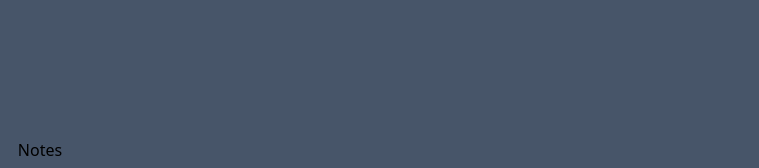
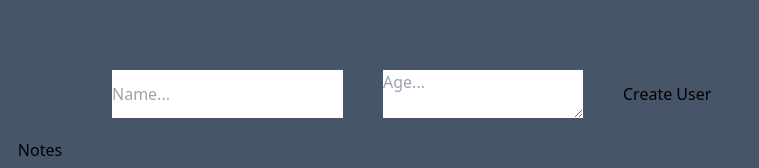
Before and after one commit to justin1494/notly, a React (Create React App) app in the folder client/: page / in a window 1280 px wide. Shown: the part 186-354 px from the top of the page, without its empty margins (0-759 px from the left). Built offline with nearby package versions, Linux system fonts and the light colour scheme; no server answers.

Commit message:
notes are refreshing after creating note

```diff
--- a/client/src/components/Note.js
+++ b/client/src/components/Note.js
@@ -1,4 +1,4 @@
-import React, { useEffect } from "react";
+import React, { useEffect, useState } from "react";
 import Axios from "axios";
 import { useSelector, useDispatch } from "react-redux";
 import { addNotes } from "../features/listOfNotes/listOfNotesSlice";
@@ -7,25 +7,79 @@ const Note = () => {
   const listOfNotes = useSelector((state) => state.listOfNotes.value);
   const dispatch = useDispatch();
 
-  useEffect(() => {
+  const [noteTitle, setNoteTitle] = useState("");
+  const [noteText, setNoteText] = useState("");
+
+  const handleNotesUpdate = () => {
     Axios.get("http://localhost:3001/getNotes").then((response) => {
       dispatch(addNotes(response.data || 0));
     });
+    console.log("done");
+  };
+
+  useEffect(() => {
+    handleNotesUpdate();
   }, []);
 
+  const createNote = () => {
+    Axios.post("http://localhost:3001/createNote", {
+      title: noteTitle,
+      text: noteText,
+    }).then(() => handleNotesUpdate());
+  };
+
+  const deleteNote = (noteId) => {
+    Axios.delete("http://localhost:3001/deleteNote", {
+      data: { _id: noteId },
+    });
+  };
+
   return (
+    <>
       <div className="flex justify-start items-start gap-10 flex-wrap">
         {listOfNotes.map((note) => {
           return (
-          <div className="w-48 max-h-fit bg-orange-200 rounded-md overflow-hidden">
+            <div
+              className="w-48 max-h-fit bg-orange-200 rounded-md overflow-hidden"
+              data-id={note._id}>
               <h2 className="flex justify-center p-2 text-md font-bold bg-green-200">
                 {note.title}
               </h2>
               <p className="p-5">{note.text}</p>
+              <button
+                onClick={(e) => {
+                  handleNotesUpdate();
+                  deleteNote(e.target.parentElement.getAttribute("data-id"));
+                }}>
+                X
+              </button>
             </div>
           );
         })}
       </div>
+      <div className="mt-48 flex gap-10">
+        <input
+          type="text"
+          placeholder="Name..."
+          onChange={(e) => {
+            setNoteTitle(e.target.value);
+          }}
+        />
+        <textarea
+          type="text"
+          placeholder="Age..."
+          onChange={(e) => {
+            setNoteText(e.target.value);
+          }}
+        />
+        <button
+          onClick={() => {
+            createNote();
+          }}>
+          Create User
+        </button>
+      </div>
+    </>
   );
 };
 
```
Lines whose indentation alone changed are shown as unchanged.
